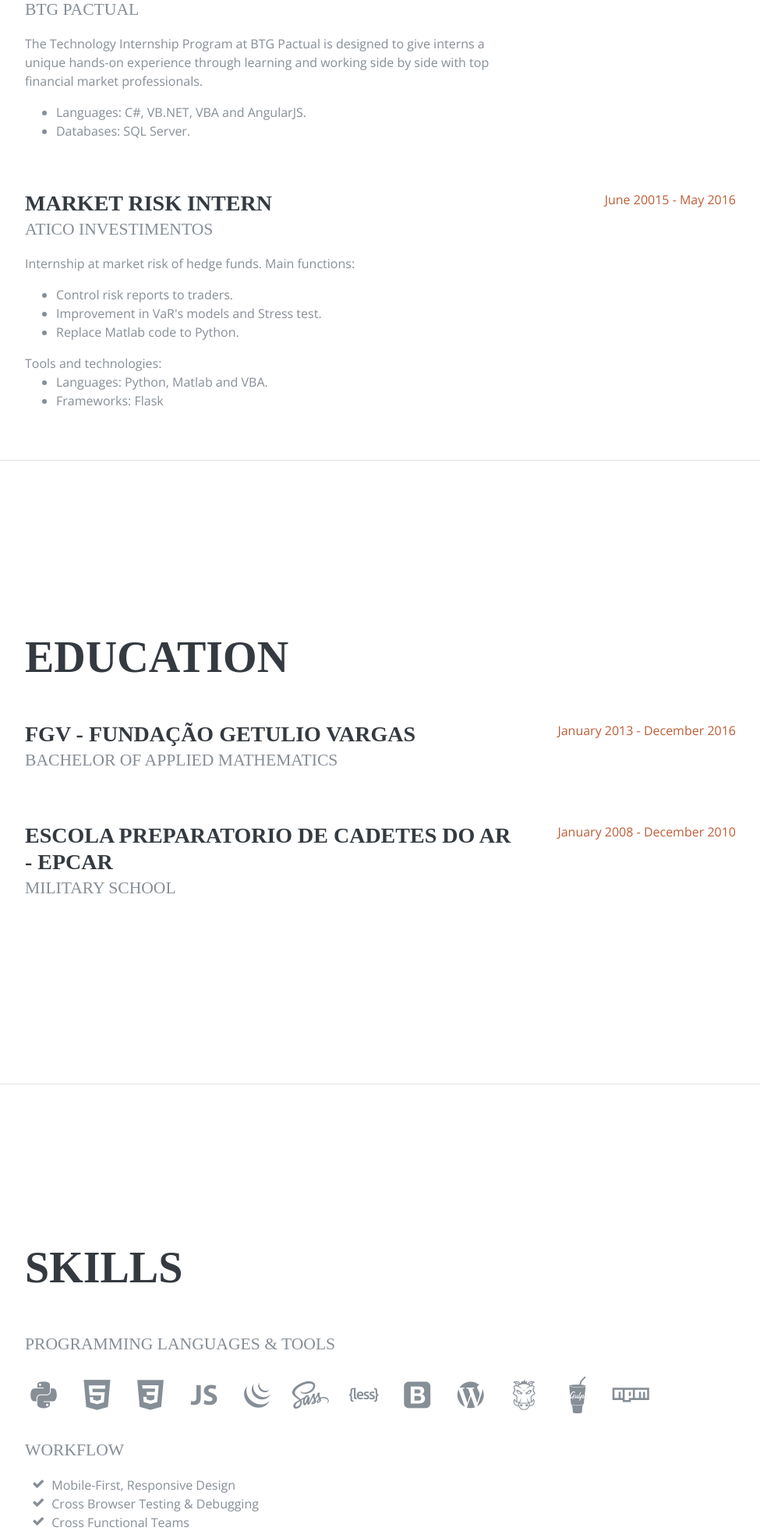
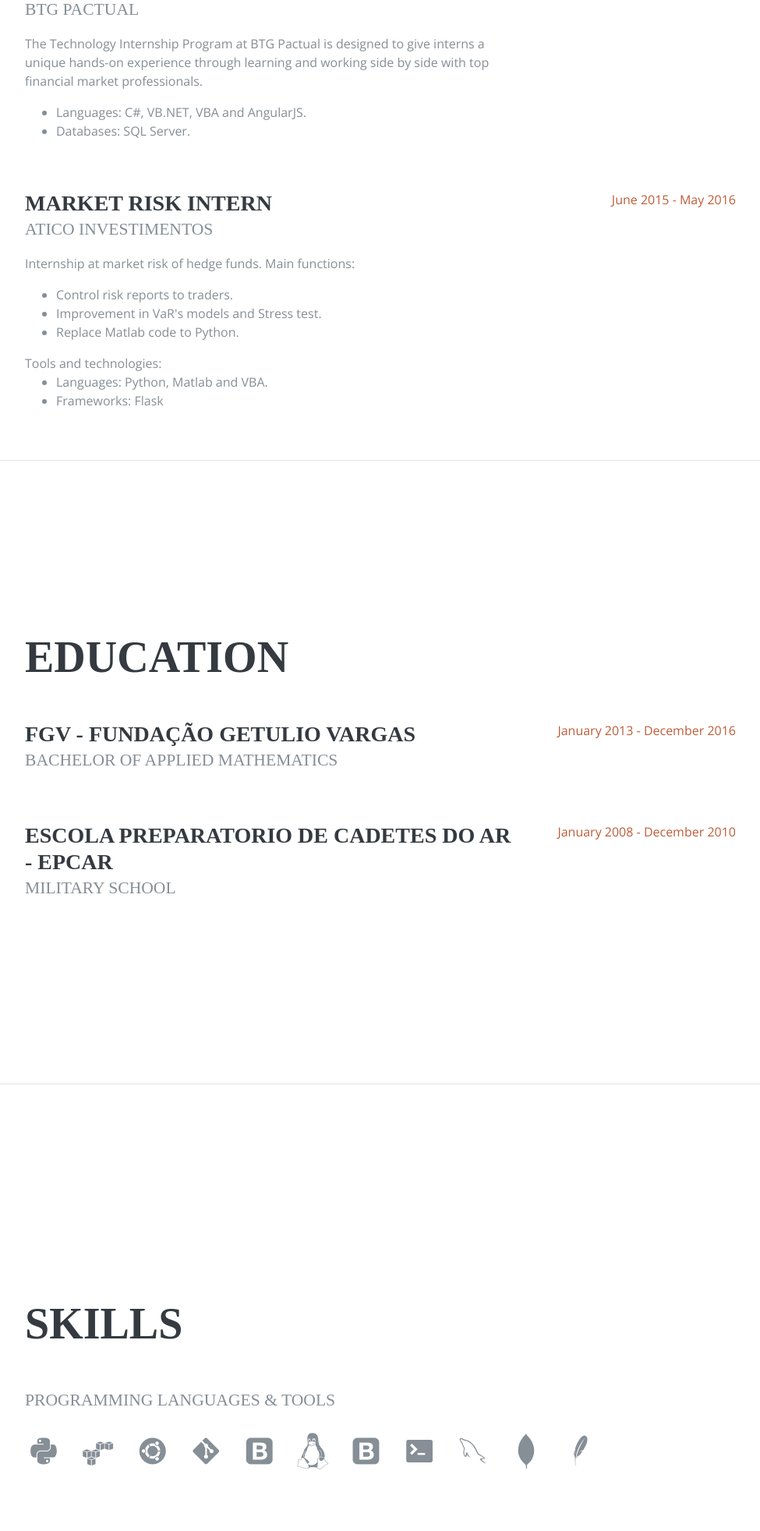
Before and after one commit to helderrezende/helderrezende.com, a Flask app: page / in a window 1280 px wide. Shown: the part 1477-3441 px from the top of the page at 78% size, without its empty margins (288-1263 px from the left). Run offline with Flask 2, Linux system fonts and the light colour scheme; some libraries are stand-ins or nearby versions; some web fonts are replaced.

Commit message:
feat: skills

```diff
--- a/templates/index.html
+++ b/templates/index.html
@@ -29,7 +29,7 @@
 
     <nav class="navbar navbar-expand-lg navbar-dark bg-primary fixed-top" id="sideNav">
       <a class="navbar-brand js-scroll-trigger" href="#page-top">
-        <span class="d-block d-lg-none">Start Bootstrap</span>
+        <span class="d-block d-lg-none">Helder</span>
         <span class="d-none d-lg-block">
           <img class="img-fluid img-profile rounded-circle mx-auto mb-2" src="static/img/profile2.jpg" alt="">
         </span>
@@ -182,7 +182,7 @@
               </p>
             </div>
             <div class="resume-date text-md-right">
-              <span class="text-primary">June 20015 - May 2016</span>
+              <span class="text-primary">June 2015 - May 2016</span>
             </div>
           </div>
 
@@ -225,68 +225,50 @@
           <div class="subheading mb-3">Programming Languages &amp; Tools</div>
           <ul class="list-inline list-icons">
 
-              <li class="list-inline-item">
+            <li class="list-inline-item">
                   <i class="devicons devicons-python"></i>
-                </li>
+            </li>
 
             <li class="list-inline-item">
-              <i class="devicons devicons-html5"></i>
+              <i class="devicons devicons-aws"></i>
+            </li>
+
+            <li class="list-inline-item">
+              <i class="devicons devicons-ubuntu"></i>
             </li>
             <li class="list-inline-item">
-              <i class="devicons devicons-css3"></i>
-            </li>
-            <li class="list-inline-item">
-              <i class="devicons devicons-javascript"></i>
-            </li>
-            <li class="list-inline-item">
-              <i class="devicons devicons-jquery"></i>
-            </li>
-            <li class="list-inline-item">
-              <i class="devicons devicons-sass"></i>
-            </li>
-            <li class="list-inline-item">
-              <i class="devicons devicons-less"></i>
+              <i class="devicons devicons-git"></i>
             </li>
             <li class="list-inline-item">
               <i class="devicons devicons-bootstrap"></i>
             </li>
             <li class="list-inline-item">
-              <i class="devicons devicons-wordpress"></i>
+              <i class="devicons devicons-linux"></i>
             </li>
             <li class="list-inline-item">
-              <i class="devicons devicons-grunt"></i>
+              <i class="devicons devicons-bootstrap"></i>
             </li>
             <li class="list-inline-item">
-              <i class="devicons devicons-gulp"></i>
+                <i class="devicons devicons-terminal"></i>
+              </li>
+            <li class="list-inline-item">
+              <i class="devicons devicons-mysql"></i>
             </li>
             <li class="list-inline-item">
-              <i class="devicons devicons-npm"></i>
+              <i class="devicons devicons-mongodb"></i>
+            </li>
+            <li class="list-inline-item">
+              <i class="devicons devicons-sqllite"></i>
             </li>
           </ul>
 
-          <div class="subheading mb-3">Workflow</div>
-          <ul class="fa-ul mb-0">
-            <li>
-              <i class="fa-li fa fa-check"></i>
-              Mobile-First, Responsive Design</li>
-            <li>
-              <i class="fa-li fa fa-check"></i>
-              Cross Browser Testing &amp; Debugging</li>
-            <li>
-              <i class="fa-li fa fa-check"></i>
-              Cross Functional Teams</li>
-            <li>
-              <i class="fa-li fa fa-check"></i>
-              Agile Development &amp; Scrum</li>
-          </ul>
-        </div>
+
       </section>
 
       <section class="resume-section p-3 p-lg-5 d-flex flex-column" id="interests">
         <div class="my-auto">
           <h2 class="mb-5">Interests</h2>
-          <p>Apart from being a web developer, I enjoy most of my time being outdoors. In the winter, I am an avid skiier and novice ice climber. During the warmer months here in Colorado, I enjoy mountain biking, free climbing, and kayaking.</p>
-          <p class="mb-0">When forced indoors, I follow a number of sci-fi and fantasy genre movies and television shows, I am an aspiring chef, and I spend a large amount of my free time exploring the latest technolgy advancements in the front-end web development world.</p>
+          <p></p>
         </div>
       </section>
 
@@ -296,31 +278,7 @@
           <ul class="fa-ul mb-0">
             <li>
               <i class="fa-li fa fa-trophy text-warning"></i>
-              Google Analytics Certified Developer</li>
-            <li>
-              <i class="fa-li fa fa-trophy text-warning"></i>
-              Mobile Web Specialist - Google Certification</li>
-            <li>
-              <i class="fa-li fa fa-trophy text-warning"></i>
-              1<sup>st</sup>
-              Place - University of Colorado Boulder - Emerging Tech Competition 2009</li>
-            <li>
-              <i class="fa-li fa fa-trophy text-warning"></i>
-              1<sup>st</sup>
-              Place - University of Colorado Boulder - Adobe Creative Jam 2008 (UI Design Category)</li>
-            <li>
-              <i class="fa-li fa fa-trophy text-warning"></i>
-              2<sup>nd</sup>
-              Place - University of Colorado Boulder - Emerging Tech Competition 2008</li>
-            <li>
-            <li>
-              <i class="fa-li fa fa-trophy text-warning"></i>
-              1<sup>st</sup>
-              Place - James Buchanan High School - Hackathon 2006</li>
-            <li>
-              <i class="fa-li fa fa-trophy text-warning"></i>
-              3<sup>rd</sup>
-              Place - James Buchanan High School - Hackathon 2005</li>
+              CPA20 - ANBIMA</li>
           </ul>
         </div>
       </section>
```
